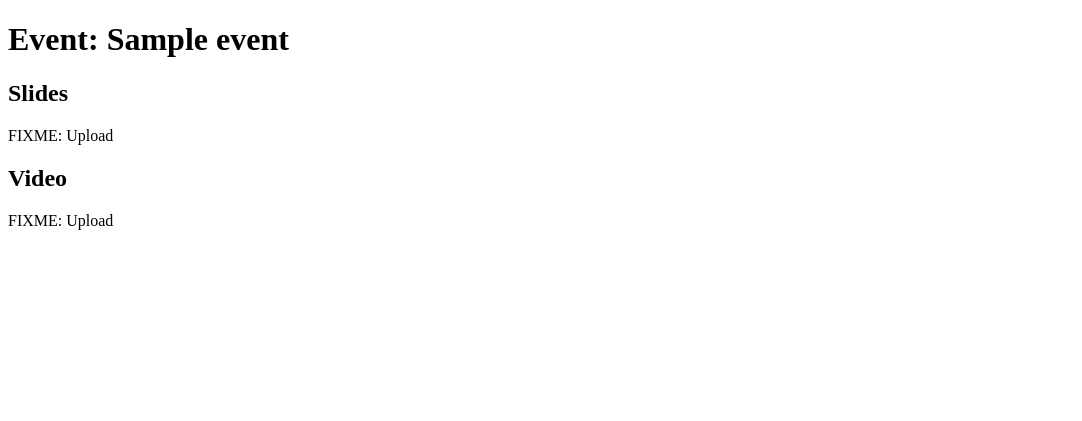
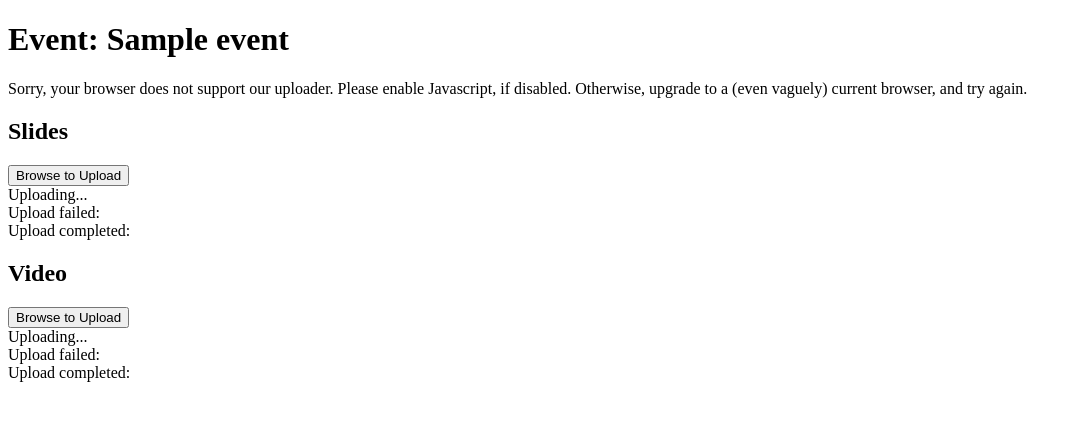
Before and after one commit to stefanor/speaker-materials, a Django app: a page that uses standalone/templates/base.html in a window 1280 px wide. Shown: the top 421 px of the page, without its empty margins (0-1082 px from the left). Run offline with Django 3.2, Linux system fonts and the light colour scheme; tables that the repository leaves empty hold one stand-in row (values such as "Sample post"); some libraries are stand-ins or nearby versions.

Commit message:
Resumable uploads
And some UI to exercise them

```diff
--- a/materials/templates/materials/event_detail.html
+++ b/materials/templates/materials/event_detail.html
@@ -2,12 +2,21 @@
 {% block title %}Event: {{ object.title }}{% endblock %}
 {% block content %}
   <h1>Event: {{ object.title }}</h1>
+  <div class="uploader-not-supported alert alert-danger">
+    Sorry, your browser does not support our uploader.
+    Please enable Javascript, if disabled.
+    Otherwise, upgrade to a (even vaguely) current browser, and try again.
+  </div>
+  <div class="row">
     {% for material in current_uploads %}
-    <h2>{{ material.name }}</h2>
+      <div class="col-sm-4">
+        <div class="card uploader" data-material="{{ material.id }}">
+          <div class="card-body">
+            <h2 class="card-title">{{ material.name }}</h2>
             {% if material.upload %}
-      <div>Uploaded {{ material.upload.created }}</div>
+              <div class="card-text">Uploaded {{ material.upload.created }}</div>
               <div>FIXME: Download link</div>
-      <h3>Reviews:</h3>
+              <h3 class="card-text">Reviews:</h3>
               <ul>
                 {% for review in material.reviews %}
                   <li>{{ review.action.label }}: {{ review.comment }}</li>
@@ -16,8 +25,27 @@
                 {% endfor %}
               </ul>
             {% endif %}
-    <div>FIXME: Upload</div>
+            <button class="btn btn-primary" type="button">
+              Browse to {% if material.upload %}Re-{% endif %}Upload</button>
+            <div class="card-text uploading d-none">
+              Uploading...
+              <div class="progress">
+                <div class="progress-bar progress-bar-striped progress-bar-animated"
+                     role="progressbar" aria-valuenow="0" aria-valuemin="0"
+                     aria-valuemax="100" style="width: 0%"></div>
+              </div>
+            </div>
+            <div class="upload-error alert alert-warning d-none">
+              Upload failed: <span class="message"></span>
+            </div>
+            <div class="upload-success alert alert-success d-none">
+              Upload completed: <span class="message"></span>
+            </div>
+          </div>
+        </div>
+      </div>
     {% endfor %}
+  </div>
   {% if deleted_uploads %}
     <h2>Previous (deleted) uploads:</h2>
     <ul>
@@ -27,3 +55,104 @@
     </ul>
   {% endif %}
 {% endblock %}
+{% block extra_foot %}
+  {% csrf_token %}
+  <script>
+    document.addEventListener("DOMContentLoaded", function() {
+      if (new Resumable().support) {
+        const element = document.querySelector('div.uploader-not-supported');
+        element.hidden = true;
+      }
+
+      const uploads = document.querySelectorAll('div.uploader');
+      const csrf_field = document.querySelector('input[name=csrfmiddlewaretoken]');
+      const csrf_token = csrf_field.getAttribute('value');
+      const headers = {
+        'X-CSRFToken': csrf_token,
+      };
+
+      Array.prototype.forEach.call(uploads, element => {
+        const material = element.getAttribute('data-material');
+        const target = window.location.pathname + 'upload/' + material;
+
+        function generateUniqueIdentifier(file, event) {
+          const body = new FormData();
+          body.append('action', 'create');
+          body.append('filename', file.name);
+          body.append('size', file.size);
+          return fetch(target, {
+            method: 'POST',
+            headers,
+            body,
+          })
+          .then(response => response.json())
+          .then(result => result['identifier']);
+        };
+
+        const r = new Resumable({
+          chunkSize=100 * 1024 * 1024,
+          generateUniqueIdentifier,
+          headers,
+          maxFiles: 1,
+          target,
+        });
+
+        const uploadingDiv = element.querySelector('div.uploading');
+        const browseBtn = element.querySelector('button');
+        const progressDiv = element.querySelector('div.progress-bar');
+        const errorDiv = element.querySelector('div.upload-error');
+        const errorMsgSpan = errorDiv.querySelector('span');
+        const successDiv = element.querySelector('div.upload-success');
+        const successMsgSpan = successDiv.querySelector('span');
+
+        function progress (percentage) {
+            progressDiv.setAttribute('aria-valuenow', percentage);
+            progressDiv.setAttribute('style', 'width: ' + percentage + '%');
+        }
+
+        r.assignDrop(element);
+        r.assignBrowse(browseBtn);
+
+        r.on('fileAdded', file => {
+          // TODO: Hash flile with WebCrypto
+          r.upload();
+          browseBtn.classList.add('disabled');
+          successDiv.classList.add('d-none');
+          uploadingDiv.classList.remove('d-none');
+          progress(0);
+        });
+        r.on('fileSuccess', file => {
+          const body = new FormData();
+          body.append('action', 'complete');
+          body.append('identifier', file.uniqueIdentifier);
+          fetch(target, {
+            method: 'POST',
+            headers,
+            body,
+          })
+          .then(response => response.json())
+          .then(result => {
+            if (result['state'] == 'COMPLETED') {
+              successDiv.classList.remove('d-none');
+              successMsgSpan.innerHTML = result['sha256'];
+            }
+          });
+        });
+        r.on('progress', file => {
+          progress(r.progress() * 100);
+        });
+        r.on('complete', file => {
+          browseBtn.classList.remove('disabled');
+          uploadingDiv.classList.add('d-none');
+          progress(0);
+        });
+        r.on('error', (message, file) => {
+          uploadingDiv.classList.add('d-none');
+          progress(0);
+          errorMsgSpan.innerHTML = message;
+          errorDiv.classList.remove('d-none');
+        });
+      });
+    });
+  </script>
+{% endblock %}
--- a/materials/urls.py
+++ b/materials/urls.py
@@ -1,10 +1,12 @@
 from django.urls import path
 
-from materials.views import EventDetailView, EventListView
+from materials.views import (
+    EventDetailView, EventListView, ResumableUploadView)
 
 
 urlpatterns = [
     path('', EventListView.as_view()),
     path('<slug:slug>/', EventDetailView.as_view(),
          name='materials.event_detail'),
+    path('<slug:slug>/upload/<slug:material>', ResumableUploadView.as_view()),
 ]
--- a/materials/views.py
+++ b/materials/views.py
@@ -1,8 +1,22 @@
+from itertools import count
+from logging import getLogger
+from hashlib import sha256
+from tempfile import TemporaryFile
+
+
 from django.conf import settings
+from django.core.exceptions import PermissionDenied
+from django.core.files.storage import get_storage_class
+from django.http.response import HttpResponse, JsonResponse
+from django.utils import timezone
 from django.views.generic import DetailView, ListView
+from django.views.generic.detail import BaseDetailView
 
 from materials import get_event_model
-from materials.models import Upload
+from materials.models import Upload, UploadStates
+
+
+log = getLogger(__name__)
 
 
 class EventListView(ListView):
@@ -23,7 +37,7 @@
             try:
                 material['upload'] = Upload.objects.get(
                     event=event, deleted__isnull=True,
-                    material=material['name'])
+                    material=material['id'])
             except Upload.DoesNotExist:
                 material['upload'] = None
             current_uploads.append(material)
@@ -32,3 +46,140 @@
         context['deleted_uploads'] = Upload.objects.filter(
             event=event).exclude(deleted__isnull=True).order_by('-created')
         return context
+
+
+class ResumableUploadView(BaseDetailView):
+    model = get_event_model()
+
+    def dispatch(self, request, *args, **kwargs):
+        self.event = self.get_object()
+        self.material = self.kwargs['material']
+        return super().dispatch(request, *args, **kwargs)
+
+    def get(self, *args, **kwargs):
+        """Resumable.js checking if a chunk is already fully uploaded.
+        200 = yes, otherwise no.
+        """
+        target_path = self.get_chunk_path_from_url()
+        storage = self.get_storage()
+        if storage.exists(target_path):
+            chunk_size = int(self.request.GET['resumableChunkSize'])
+            if self.storage.size(target_path) == chunk_size:
+                return HttpResponse(status=200)
+        # Not 200 but not an error to avoid JS console logging
+        return HttpResponse(status=204)
+
+    def post(self, *args, **kwargs):
+        # Our Resumable.js wrapper: upload initiation & completion
+        action = self.request.POST.get('action')
+        if action == 'create':
+            return self.create_upload(
+                filename=self.request.POST['filename'],
+                size=self.request.POST['size'])
+        elif action == 'complete':
+            return self.complete_upload(self.request.POST['identifier'])
+        else:
+            return self.save_chunk()
+
+    def create_upload(self, filename, size):
+        """Prepare to receive an upload"""
+        # TODO validate size against settings
+
+        # Supersede existing uploads
+        for upload in Upload.objects.filter(
+                    event=self.event,
+                    material=self.material,
+                    deleted__isnull=True):
+            if upload.state == UploadStates.CREATED:
+                self.delete_upload_chunks(upload)
+            upload.deleted = timezone.now()
+            upload.save()
+
+        upload = Upload(
+            event=self.event,
+            material=self.material,
+            filename=filename,
+            size=size,
+        )
+        upload.save()
+
+        return JsonResponse({
+            'identifier': upload.id,
+        }, status=201)
+
+    def complete_upload(self, identifier):
+        """Combine all the chunks and hash them"""
+        upload = Upload.objects.get(id=identifier, event=self.event)
+        storage = self.get_storage()
+        hasher = sha256()
+        size = 0
+        with TemporaryFile() as temp_f:
+            for chunk in count(1):
+                path = self.get_chunk_path(upload, chunk)
+                if not storage.exists(path):
+                    break
+                with storage.open(path, 'rb') as chunk_f:
+                    for block in iter(lambda: chunk_f.read(1024*1024), b''):
+                        size += len(block)
+                        temp_f.write(block)
+                        hasher.update(block)
+
+            temp_f.seek(0)
+            if size == upload.size:
+                storage.save(upload.storage_path, temp_f)
+                upload.sha256 = hasher.hexdigest()
+                upload.completed = timezone.now()
+                upload.save()
+
+        self.delete_upload_chunks(upload)
+
+        return JsonResponse({
+            'state': upload.state,
+            'sha256': upload.sha256,
+        })
+
+    def delete_upload_chunks(self, upload):
+        storage = self.get_storage()
+        for chunk in count(1):
+            path = self.get_chunk_path(upload, chunk)
+            if storage.exists(path):
+                storage.delete(path)
+            else:
+                break
+
+    def save_chunk(self):
+        target_path = self.get_chunk_path_from_url()
+        storage = self.get_storage()
+        if storage.exists(target_path):
+            storage.delete(target_path)
+
+        if len(self.request.FILES) != 1:
+            raise PermissionDenied("Exactly one file will be accepted")
+        storage.save(target_path, next(self.request.FILES.values()))
+
+        return HttpResponse(status=201)
+
+    def get_storage(self):
+        return get_storage_class(import_path=settings.MATERIALS_STORAGE)()
+
+    def get_chunk_path_from_url(self):
+        GET = self.request.GET
+
+        resumableIdentifier = GET['resumableIdentifier']
+        upload = Upload.objects.get(id=resumableIdentifier, event=self.event)
+        if upload.state != UploadStates.CREATED:
+            raise PermissionDenied(
+                f'Upload is in state {upload.state}, not CREATED')
+
+        resumableChunkNumber = int(GET['resumableChunkNumber'])
+        resumableTotalSize = int(GET['resumableTotalSize'])
+        resumableTotalChunks = int(GET['resumableTotalChunks'])
+        if resumableTotalSize != upload.size:
+            raise PermissionDenied("Size mismatch")
+        if max(resumableChunkNumber, resumableTotalChunks) > 9999:
+            raise PermissionDenied("Chunks are too small")
+        return self.get_chunk_path(upload, resumableChunkNumber)
+
+    def get_chunk_path(self, upload, chunk):
+        return (f'{upload.event.slug}-{upload.material}-{upload.id}-'
+                f'{chunk:03}.part')
--- a/standalone/settings.py
+++ b/standalone/settings.py
@@ -126,16 +126,20 @@
 # App-specific configuration
 MATERIALS = (
     {
+        'id': 'slides',
         'name': 'Slides',
         'extensions': ['pdf', 'odp', 'zip'],
         'validators': ['materials.validators.filename'],
     }, {
+        'id': 'video',
         'name': 'Video',
         'extensions': ['mp4', 'webm'],
         'validators': ['materials.validators.filename'],
     },
 )
 MATERIALS_EVENT_MODEL = 'standalone.Event'
+MATERIALS_STORAGE = 'django.core.files.storage.FileSystemStorage'
+MEDIA_ROOT = BASE_DIR / 'media'
 
 try:
     from standalone.localsettings import *
--- /dev/null
+++ b/standalone/static/bootstrap.min.css
@@ -0,0 +1 @@
+../../node_modules/bootstrap/dist/css/bootstrap.min.css
--- /dev/null
+++ b/standalone/static/bootstrap.min.js
@@ -0,0 +1 @@
+../../node_modules/bootstrap/dist/js/bootstrap.min.js
--- /dev/null
+++ b/standalone/static/resumable.js
@@ -0,0 +1 @@
+../../node_modules/resumablejs/resumable.js
--- a/standalone/templates/base.html
+++ b/standalone/templates/base.html
@@ -1,15 +1,21 @@
+{% load static %}
 <!doctype html>
 <html>
   <head>
     <title>{% block title %}{% endblock %}</title>
     <meta charset="utf-8">
     <meta http-equiv="X-UA-Compatible" content="IE=edge">
-    <meta name="viewport" content="width=device-width, initial-scale=1.0">
+    <meta name="viewport" content="width=device-width, initial-scale=1, shrink-to-fit=no">
+    <link rel="stylesheet" href="{% static 'bootstrap.min.css' %}">
     {% block extra_head %}{% endblock %}
   </head>
   <body>
-    {% block content %}
-      <p>There should probably be content here...</p>
-    {% endblock %}
+    <div class="container">
+      {% block content %}
+        <p class="alert alert-warn">There should probably be content here...</p>
+      {% endblock %}
+    </div>
+    <script src="{% static 'resumable.js' %}"></script>
+    {% block extra_foot %}{% endblock %}
   </body>
 </html>
```
Also changed, not shown: materials/models.py (+25 -1 lines), package.json (added, +10 -0 lines), materials/migrations/0001_initial.py, 2 other files. Lines whose indentation alone changed are shown as unchanged.
